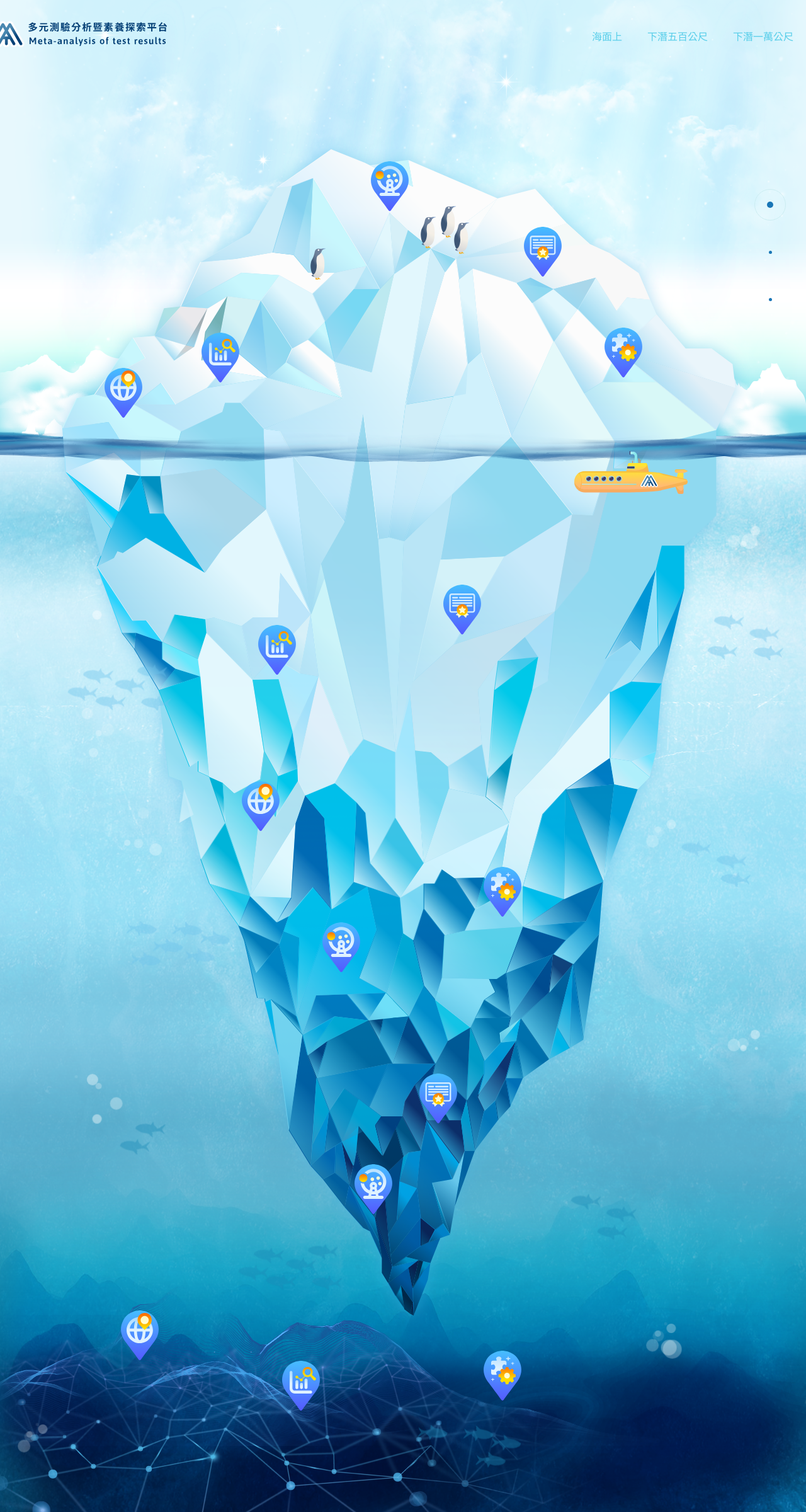
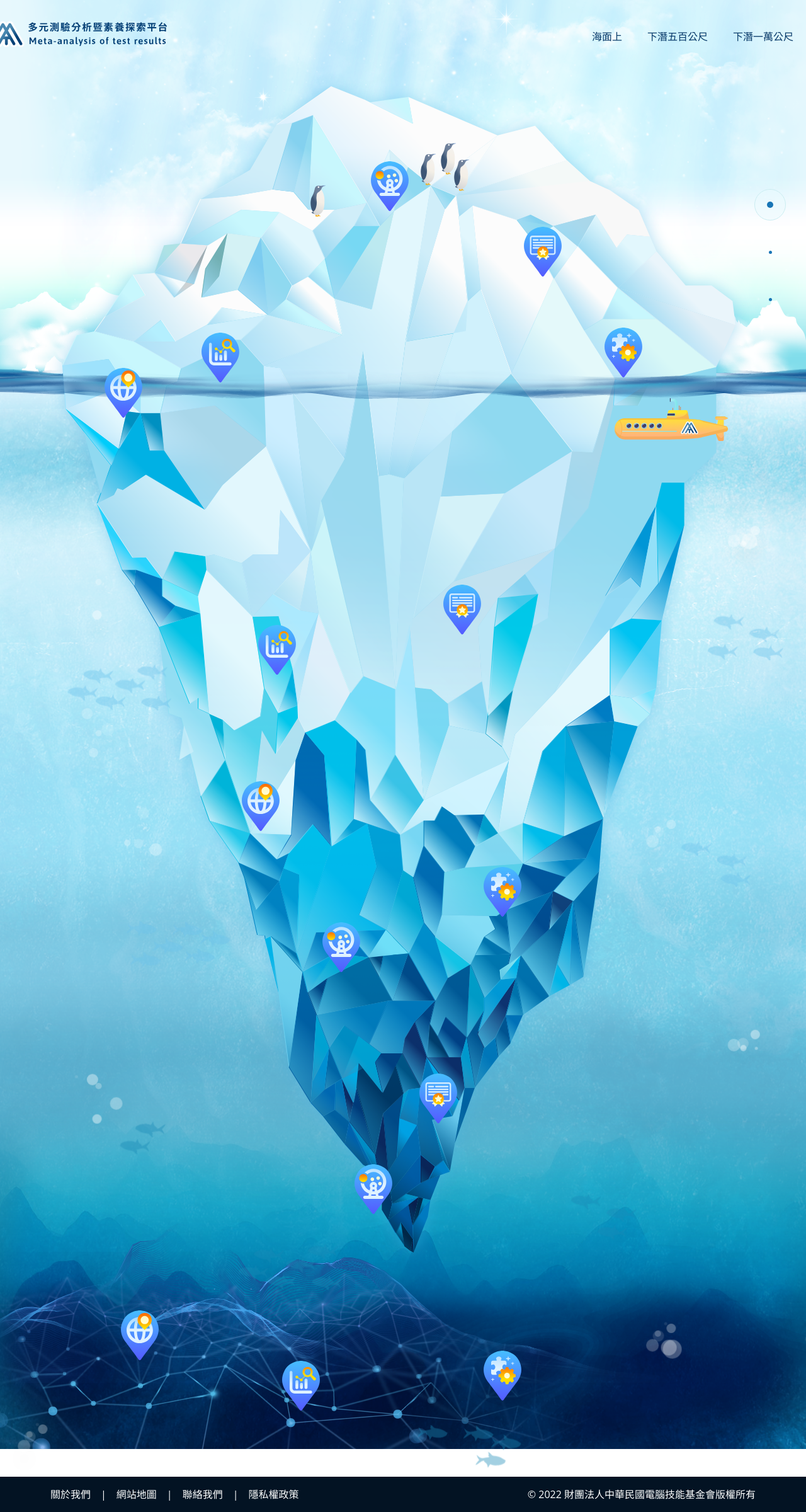
Before and after one commit to crazyms520/zeus-mat, a PHP site: page / in a window 1280 px wide. Shown: the whole page at 63% size. Run offline with PHP 8.4, Linux system fonts and the light colour scheme.

Commit message:
add footer & fix submarine height

```diff
--- a/index.html
+++ b/index.html
@@ -46,7 +46,6 @@
 	</section>
 
 	<section class="wrapper">
-		<!-- <section class="wrapper_inner"></section> -->
 			<section id="section-1" class="seascape bg_top">
 				<header class="header">
 					<h1 class="logo col-8 col-xl-9">
@@ -420,6 +419,27 @@
 						</svg>
 					</div>
 				</div>
+				<footer class="footer">
+					<div class="col-12 col-xl-6">
+						<ul>
+							<li>
+								<a href="#0">關於我們</a>
+							</li>
+							<li>
+								<a href="#0">網站地圖</a>
+							</li>
+							<li>
+								<a href="#0">聯絡我們</a>
+							</li>
+							<li>
+								<a href="#0">隱私權政策</a>
+							</li>
+						</ul>
+					</div>
+					<div class="col-12 col-xl-6 copy">
+						&copy; 2022 財團法人中華民國電腦技能基金會版權所有
+					</div>
+				</footer>
 			</section>
 
 			<nav class="side_nav">
@@ -439,6 +459,7 @@
 			<section class="submarine">
 				<img src="img/ship-01.svg" alt="">
 			</section>
+
 	</section>
 </body>
 
--- a/js/public.js
+++ b/js/public.js
@@ -99,4 +99,13 @@ $(function() {
 		})
 
 	})
+
+	$(window).on('scroll', function() {
+
+		if($(window).scrollTop() >= $('#section-1').height()) {
+			$('.submarine').css({"bottom": "50%"});
+		} else {
+			$('.submarine').css({"bottom": "100px"});
+		}
+	})
 });
--- a/scss/public.scss
+++ b/scss/public.scss
@@ -200,20 +200,24 @@ body {
 	background-position: center center;
 	background-position-y: -450px;
 
+	@include range-width(2401px, 2481px) {
+		background-position-y: -400px;
+	}
+
 	@include range-width(2241px, 2401px) {
 		background-position-y: -400px;
 	}
 
 	@include range-width(2081px, 2241px) {
-		background-position-y: -350px;
+		background-position-y: -300px;
 	}
 
 	@include range-width(1921px, 2081px) {
-		background-position-y: -300px;
+		background-position-y: -250px;
 	}
 
 	@include range-width(1761px, 1921px) {
-		background-position-y: -200px;
+		background-position-y: -100px;
 	}
 
 	@include range-width(1601px, 1761px) {
@@ -221,11 +225,14 @@ body {
 	}
 
 	@include range-width(1441px, 1601px) {
-		background-position-y: 0;
+		background-position-y: -100px;
 	}
 
 	@include range-width(1025px, 1441px) {
-		background-image: url(../img/bg-all.png);
+		background-position-y: -100px;
+	}
+
+	@include range-width(451px, 1025px) {
 		background-position-y: 0;
 	}
 
@@ -242,17 +249,27 @@ body {
 		align-items: center;
 		position: absolute;
 		top: 2rem;
-		left: calc(50% - 1320px / 2);
+		left: calc(50% - 1600px / 2);
 		width: 100%;
-		max-width: 1320px;
+		max-width: 1600px;
 		z-index: 1;
+
+		@include range-width(1025px, 2501px) {
+			max-width: 1320px;
+			left: calc(50% - 1320px / 2);
+		}
 
 		@include range-width(769px, 1025px) {
 			max-width: 960px;
 			left: calc(50% - 960px / 2);
 		}
 
-		@include range-width(0, 769px) {
+		@include range-width(451px, 769px) {
+			max-width: 600px;
+			left: calc(50% - 600px / 2);
+		}
+
+		@include range-width(0, 451px) {
 			top: 0;
 			left: 0;
 			margin: 1rem 0 0 1rem;
@@ -265,6 +282,14 @@ body {
 
 			img {
 				width: 30%;
+
+				@include range-width(769px, 1025px) {
+					width: 40%;
+				}
+
+				@include range-width(451px, 769px) {
+					width: 60%;
+				}
 
 				@include range-width(0, 451px) {
 					width: 100%;
@@ -284,7 +309,7 @@ body {
 				li {
 
 					> a {
-						color: #56cde9;
+						color: rgba(5, 55, 103, 1.00);
 						text-decoration: none;
 					}
 
@@ -296,6 +321,7 @@ body {
 	.seascape {
 		position: relative;
 		height: 100vh;
+		// height: 800px;
 
 		.ice {
 			> picture {
@@ -1055,6 +1081,52 @@ body {
 		}
 	}
 
+	.footer {
+		position: absolute;
+		bottom: 0;
+		display: flex;
+		justify-content: space-between;
+		background-color: rgba(3, 19, 35, 1.00);
+		width: 100%;
+		padding: 1rem 5rem;
+
+		ul {
+			display: flex;
+			list-style: none;
+			margin: 0;
+			padding: 0;
+
+			li {
+
+				&:last-child {
+					a {
+						&:after {
+							content: '';
+						}
+					}
+				}
+
+				a {
+					text-decoration: none;
+					color: #fff;
+
+					&:after {
+						content: '|';
+						display: inline-block;
+						padding: 0 1rem;
+
+
+					}
+				}
+			}
+		}
+
+		.copy {
+			color: #fff;
+			text-align: right;
+		}
+	}
+
 	.side_nav {
 		position: fixed;
 		top: calc(50% - 200px / 2);
@@ -1083,6 +1155,7 @@ body {
 				}
 
 				&.active, &:hover {
+					background-color: rgba(234, 249, 253, .5);
 					border: 1px solid #cbecf1;
 
 					> a {
@@ -1103,15 +1176,33 @@ body {
 
 	.submarine {
 		position: fixed;
-		right: 10%;
-		bottom: 3%;
+		right: 5%;
+		bottom: 10vh;
 
-		@include range-width(1200px, 1441px) {
-			bottom: 2%;
+		@include range-width(1921px, 2081px) {
+			// bottom: 15%;
+		}
+
+		@include range-width(1761px, 1921px) {
+
+		}
+
+		@include range-width(1601px, 1761px) {
+		}
+
+		@include range-width(1441px, 1601px) {
+			bottom: 15vh;
+		}
+
+
+		@include range-width(1025px, 1441px) {
+			bottom: 15vh;
 		}
 
 		@include range-width(0, 451px) {
-			bottom: 16%;
+			right: 5%;
+			// bottom: 16%;
+			bottom: 20vh;
 			width: 120px;
 			height: 41px;
 		}
```
Also changed, not shown: css/public.css.
